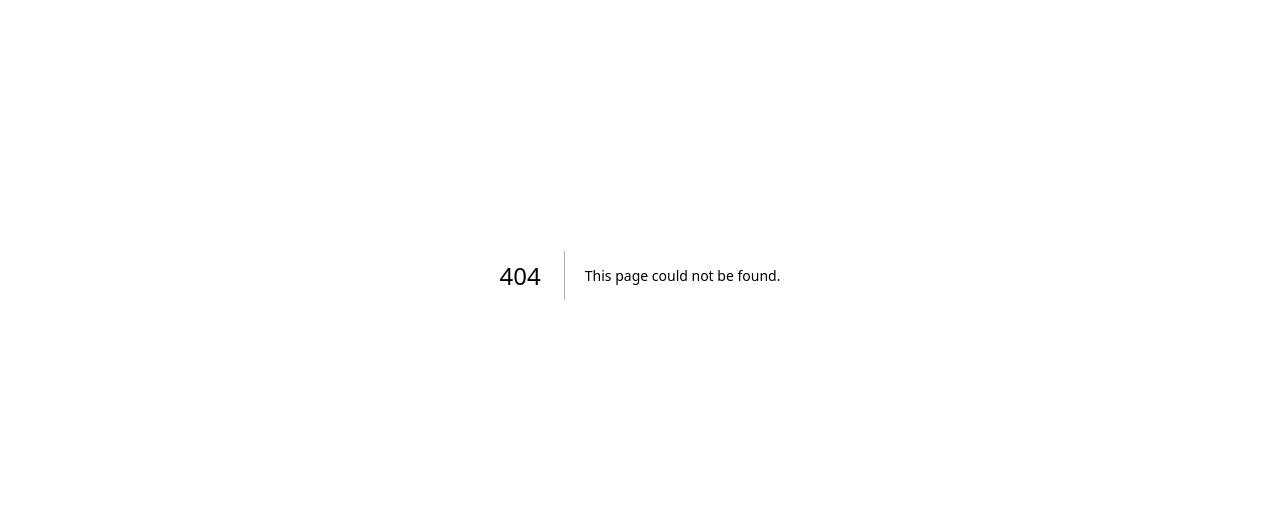
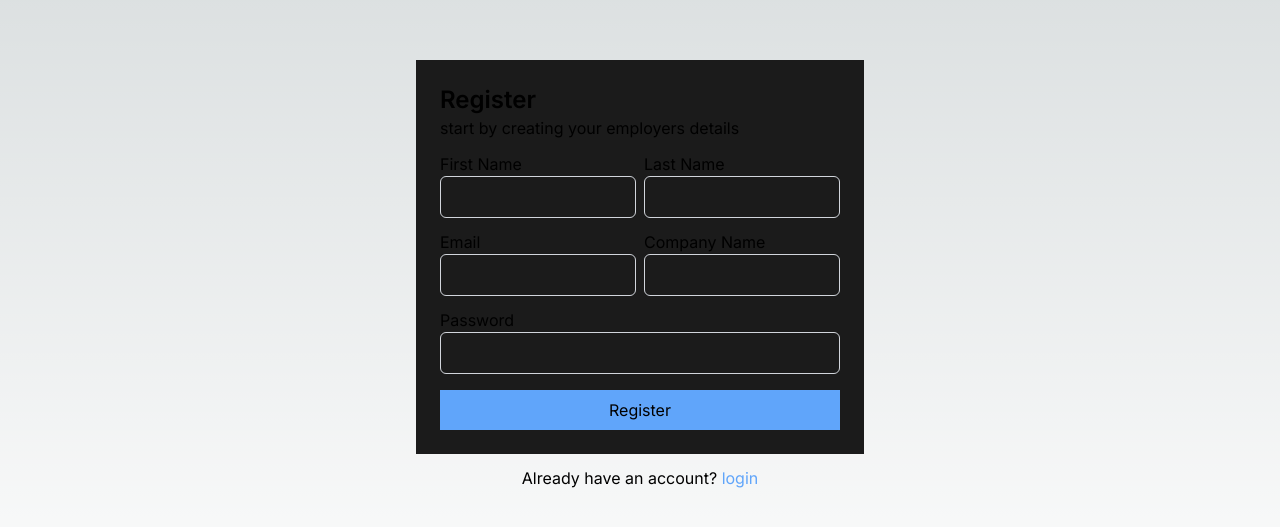
Before and after one commit to Derrick99234/ployees, a Next.js app: page /register in a window 1280 px wide. Before the commit this address had no page. Shown: the part 125-652 px from the top of the page. Built offline with nearby package versions, Linux system fonts and the light colour scheme.

Commit message:
installed necessary package to get started, also i have worked on the login and register page, working on the home page now

```diff
--- /dev/null
+++ b/src/app/login/page.tsx
@@ -0,0 +1,34 @@
+import Link from "next/link";
+import React from "react";
+
+export default function Login() {
+  return (
+    <>
+      <div className="flex items-center justify-center min-h-screen flex-col">
+        <div className="bg-[#1b1b1b] p-6 max-w-md">
+          <h1 className="text-2xl font-semibold">Login</h1>
+          <p>welcome back, start making some changes</p>
+          <div className="w-full my-3">
+            <label htmlFor="email">Email</label>
+            <input
+              type="email"
+              className="focus:outline-none border bg-transparent rounded-md border-gray-300 focus:border-gray-600 py-2 px-4 w-full"
+            />
+          </div>
+          <label htmlFor="password">Password</label>
+          <input
+            type="password"
+            className="focus:outline-none border bg-transparent rounded-md border-gray-300 focus:border-gray-600 py-2 px-4 w-full"
+          />
+          <button className="bg-blue-400 mt-4 w-full py-2">Login</button>
+        </div>
+        <p className="mt-3">
+          Dont have an account?{" "}
+          <Link href={"/register"} className="text-blue-400">
+            register
+          </Link>
+        </p>
+      </div>
+    </>
+  );
+}
--- a/src/app/page.tsx
+++ b/src/app/page.tsx
@@ -1,113 +1,27 @@
+import Header from "@/components/Header/Header";
 import Image from "next/image";
 
 export default function Home() {
   return (
-    <main className="flex min-h-screen flex-col items-center justify-between p-24">
-      <div className="z-10 w-full max-w-5xl items-center justify-between font-mono text-sm lg:flex">
-        <p className="fixed left-0 top-0 flex w-full justify-center border-b border-gray-300 bg-gradient-to-b from-zinc-200 pb-6 pt-8 backdrop-blur-2xl dark:border-neutral-800 dark:bg-zinc-800/30 dark:from-inherit lg:static lg:w-auto  lg:rounded-xl lg:border lg:bg-gray-200 lg:p-4 lg:dark:bg-zinc-800/30">
-          Get started by editing&nbsp;
-          <code className="font-mono font-bold">src/app/page.tsx</code>
-        </p>
-        <div className="fixed bottom-0 left-0 flex h-48 w-full items-end justify-center bg-gradient-to-t from-white via-white dark:from-black dark:via-black lg:static lg:size-auto lg:bg-none">
-          <a
-            className="pointer-events-none flex place-items-center gap-2 p-8 lg:pointer-events-auto lg:p-0"
-            href="https://vercel.com?utm_source=create-next-app&utm_medium=appdir-template&utm_campaign=create-next-app"
-            target="_blank"
-            rel="noopener noreferrer"
-          >
-            By{" "}
-            <Image
-              src="/vercel.svg"
-              alt="Vercel Logo"
-              className="dark:invert"
-              width={100}
-              height={24}
-              priority
-            />
-          </a>
+    <>
+      <Header />
+      <main className="flex min-h-screen flex-col items-center justify-center p-24">
+        <div className="relative z-[-1] flex place-items-center before:absolute before:h-[300px] before:w-full before:-translate-x-1/2 before:rounded-full before:bg-gradient-radial before:from-white before:to-transparent before:blur-2xl before:content-[''] after:absolute after:-z-20 after:h-[180px] after:w-full after:translate-x-1/3 after:bg-gradient-conic after:from-sky-200 after:via-blue-200 after:blur-2xl after:content-[''] before:dark:bg-gradient-to-br before:dark:from-transparent before:dark:to-blue-700 before:dark:opacity-10 after:dark:from-sky-900 after:dark:via-[#0141ff] after:dark:opacity-40 sm:before:w-[480px] sm:after:w-[240px] before:lg:h-[360px] flex-col">
+          <Image
+            src={
+              "https://cdn.pixabay.com/photo/2017/08/31/11/43/man-2700445_640.png"
+            }
+            alt="Image of an employer standing"
+            width={2500}
+            height={400}
+          />
+          <h2 className="text-2xl font-semibold my-3">Welcome to PLYEES</h2>
+          <p>
+            Start by creating your first employee data, click{" "}
+            <span className="text-blue-400">here</span> to get started
+          </p>
         </div>
-      </div>
-
-      <div className="relative z-[-1] flex place-items-center before:absolute before:h-[300px] before:w-full before:-translate-x-1/2 before:rounded-full before:bg-gradient-radial before:from-white before:to-transparent before:blur-2xl before:content-[''] after:absolute after:-z-20 after:h-[180px] after:w-full after:translate-x-1/3 after:bg-gradient-conic after:from-sky-200 after:via-blue-200 after:blur-2xl after:content-[''] before:dark:bg-gradient-to-br before:dark:from-transparent before:dark:to-blue-700 before:dark:opacity-10 after:dark:from-sky-900 after:dark:via-[#0141ff] after:dark:opacity-40 sm:before:w-[480px] sm:after:w-[240px] before:lg:h-[360px]">
-        <Image
-          className="relative dark:drop-shadow-[0_0_0.3rem_#ffffff70] dark:invert"
-          src="/next.svg"
-          alt="Next.js Logo"
-          width={180}
-          height={37}
-          priority
-        />
-      </div>
-
-      <div className="mb-32 grid text-center lg:mb-0 lg:w-full lg:max-w-5xl lg:grid-cols-4 lg:text-left">
-        <a
-          href="https://nextjs.org/docs?utm_source=create-next-app&utm_medium=appdir-template&utm_campaign=create-next-app"
-          className="group rounded-lg border border-transparent px-5 py-4 transition-colors hover:border-gray-300 hover:bg-gray-100 hover:dark:border-neutral-700 hover:dark:bg-neutral-800/30"
-          target="_blank"
-          rel="noopener noreferrer"
-        >
-          <h2 className="mb-3 text-2xl font-semibold">
-            Docs{" "}
-            <span className="inline-block transition-transform group-hover:translate-x-1 motion-reduce:transform-none">
-              -&gt;
-            </span>
-          </h2>
-          <p className="m-0 max-w-[30ch] text-sm opacity-50">
-            Find in-depth information about Next.js features and API.
-          </p>
-        </a>
-
-        <a
-          href="https://nextjs.org/learn?utm_source=create-next-app&utm_medium=appdir-template-tw&utm_campaign=create-next-app"
-          className="group rounded-lg border border-transparent px-5 py-4 transition-colors hover:border-gray-300 hover:bg-gray-100 hover:dark:border-neutral-700 hover:dark:bg-neutral-800/30"
-          target="_blank"
-          rel="noopener noreferrer"
-        >
-          <h2 className="mb-3 text-2xl font-semibold">
-            Learn{" "}
-            <span className="inline-block transition-transform group-hover:translate-x-1 motion-reduce:transform-none">
-              -&gt;
-            </span>
-          </h2>
-          <p className="m-0 max-w-[30ch] text-sm opacity-50">
-            Learn about Next.js in an interactive course with&nbsp;quizzes!
-          </p>
-        </a>
-
-        <a
-          href="https://vercel.com/templates?framework=next.js&utm_source=create-next-app&utm_medium=appdir-template&utm_campaign=create-next-app"
-          className="group rounded-lg border border-transparent px-5 py-4 transition-colors hover:border-gray-300 hover:bg-gray-100 hover:dark:border-neutral-700 hover:dark:bg-neutral-800/30"
-          target="_blank"
-          rel="noopener noreferrer"
-        >
-          <h2 className="mb-3 text-2xl font-semibold">
-            Templates{" "}
-            <span className="inline-block transition-transform group-hover:translate-x-1 motion-reduce:transform-none">
-              -&gt;
-            </span>
-          </h2>
-          <p className="m-0 max-w-[30ch] text-sm opacity-50">
-            Explore starter templates for Next.js.
-          </p>
-        </a>
-
-        <a
-          href="https://vercel.com/new?utm_source=create-next-app&utm_medium=appdir-template&utm_campaign=create-next-app"
-          className="group rounded-lg border border-transparent px-5 py-4 transition-colors hover:border-gray-300 hover:bg-gray-100 hover:dark:border-neutral-700 hover:dark:bg-neutral-800/30"
-          target="_blank"
-          rel="noopener noreferrer"
-        >
-          <h2 className="mb-3 text-2xl font-semibold">
-            Deploy{" "}
-            <span className="inline-block transition-transform group-hover:translate-x-1 motion-reduce:transform-none">
-              -&gt;
-            </span>
-          </h2>
-          <p className="m-0 max-w-[30ch] text-balance text-sm opacity-50">
-            Instantly deploy your Next.js site to a shareable URL with Vercel.
-          </p>
-        </a>
-      </div>
-    </main>
+      </main>
+    </>
   );
 }
--- /dev/null
+++ b/src/app/register/page.tsx
@@ -0,0 +1,59 @@
+import React from "react";
+import Link from "next/link";
+
+export default function Register() {
+  return (
+    <>
+      <div className="flex items-center justify-center min-h-screen flex-col">
+        <div className="bg-[#1b1b1b] p-6 max-w-md">
+          <h1 className="text-2xl font-semibold">Register</h1>
+          <p>start by creating your employers details</p>
+          <div className="flex items-center mt-3 justify-between gap-2">
+            <div className="w-full">
+              <label htmlFor="firstName">First Name</label>
+              <input
+                type="text"
+                className="focus:outline-none border bg-transparent rounded-md border-gray-300 focus:border-gray-600 py-2 px-4 w-full"
+              />
+            </div>
+            <div className="w-full">
+              <label htmlFor="lastName">Last Name</label>
+              <input
+                type="text"
+                className="focus:outline-none border  bg-transparent rounded-md border-gray-300 focus:border-gray-600 py-2 px-4 w-full"
+              />
+            </div>
+          </div>
+          <div className="flex items-center my-3 justify-between gap-2">
+            <div className="w-full">
+              <label htmlFor="email">Email</label>
+              <input
+                type="email"
+                className="focus:outline-none border bg-transparent rounded-md border-gray-300 focus:border-gray-600 py-2 px-4 w-full"
+              />
+            </div>
+            <div className="w-full">
+              <label htmlFor="companyName">Company Name</label>
+              <input
+                type="text"
+                className="focus:outline-none border  bg-transparent rounded-md border-gray-300 focus:border-gray-600 py-2 px-4 w-full"
+              />
+            </div>
+          </div>
+          <label htmlFor="password">Password</label>
+          <input
+            type="password"
+            className="focus:outline-none border bg-transparent rounded-md border-gray-300 focus:border-gray-600 py-2 px-4 w-full"
+          />
+          <button className="bg-blue-400 mt-4 w-full py-2">Register</button>
+        </div>
+        <p className="mt-3">
+          Already have an account?{" "}
+          <Link href={"/login"} className="text-blue-400">
+            login
+          </Link>
+        </p>
+      </div>
+    </>
+  );
+}
--- /dev/null
+++ b/src/components/Header/Header.tsx
@@ -0,0 +1,17 @@
+import React from "react";
+
+export default function Header() {
+  return (
+    <header className="fixed top-0 left-0 right-0 bg-[#1b1b1b] flex justify-around items-center py-3">
+      <h1 className="font-bold text-2xl text-blue-500 uppercase">ployees</h1>
+      <input
+        type="text"
+        className="max-w-xl w-full py-1 rounded-lg px-3 border border-gray-300 focus:outline-none bg-transparent"
+        placeholder="Search for employees"
+      />
+      <div className="flex items-center justify-center">
+        <span>Sleeky Programmers</span>
+      </div>
+    </header>
+  );
+}
```
Also changed, not shown: package.json (+10 -5 lines), 1 other file (tests, documents, lock files or other folders).
